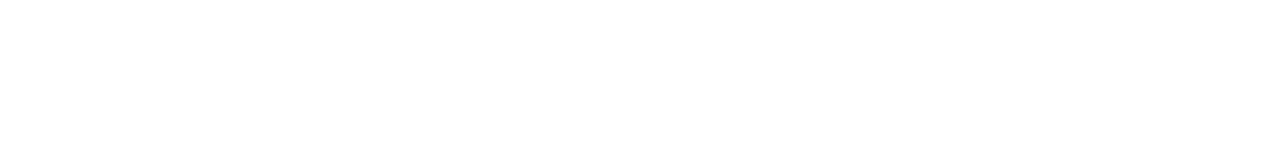
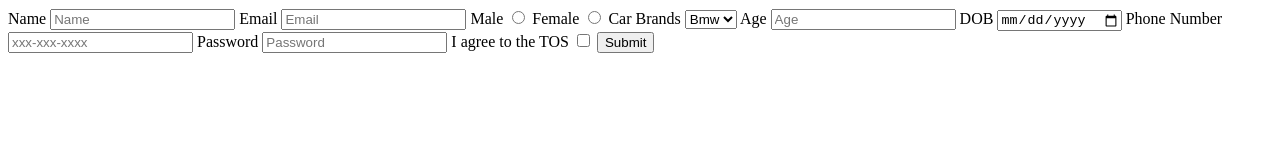
Before and after one commit to acciojob/signup-form-car-nitesh-1921, a website: page main.html in a window 1280 px wide. Drawn offline with Linux system fonts and the light colour scheme.

Commit message:
created a submission

```diff
--- a/main.html
+++ b/main.html
@@ -8,6 +8,42 @@
 
 <body>
 	<!-- the entire body must be written by student -->
+    <form method="post">
+		<lable for="name">Name</lable>
+		<input type="text" placeholder="Name" id="name" required>
+
+		<lable for="email">Email</lable>
+		<input type="email" placeholder="Email" id="email" required>
+
+		<lable for="gender_m">Male</lable>
+		<input type="radio" placeholder="" name="gender" id="gender_m" required>
+		<lable for="gender_f">Female</lable>
+		<input type="radio" placeholder="" name="gender" id="gender_f" required>
+
+		<lable for="cars">Car Brands</lable>
+		<select id="cars" placeholder="--Please choose an option--" type="select" requied>
+			<option>Bmw</option>
+			<option>Audi</option>
+			<option>Tata</option>
+		</select>
+
+		<lable for="age">Age</lable>
+		<input type="number" placeholder="Age" id="age" required>
+
+		<lable for="dob">DOB</lable>
+		<input type="date" placeholder="" id="dob" required>
+
+		<lable for="tel">Phone Number</lable>
+		<input type="tel" placeholder="xxx-xxx-xxxx" id="tel">
+
+		<lable for="password">Password</lable>
+		<input type="password" placeholder="Password" id="password" required>
+
+		<lable for="tos">I agree to the TOS</lable>
+		<input type="checkbox" placeholder="" id="tos" required>
+
+		<button type="submit" >Submit</button>
+	</form>
     <script type="text/javascript" src="./script.js">
 </script>
 
```
